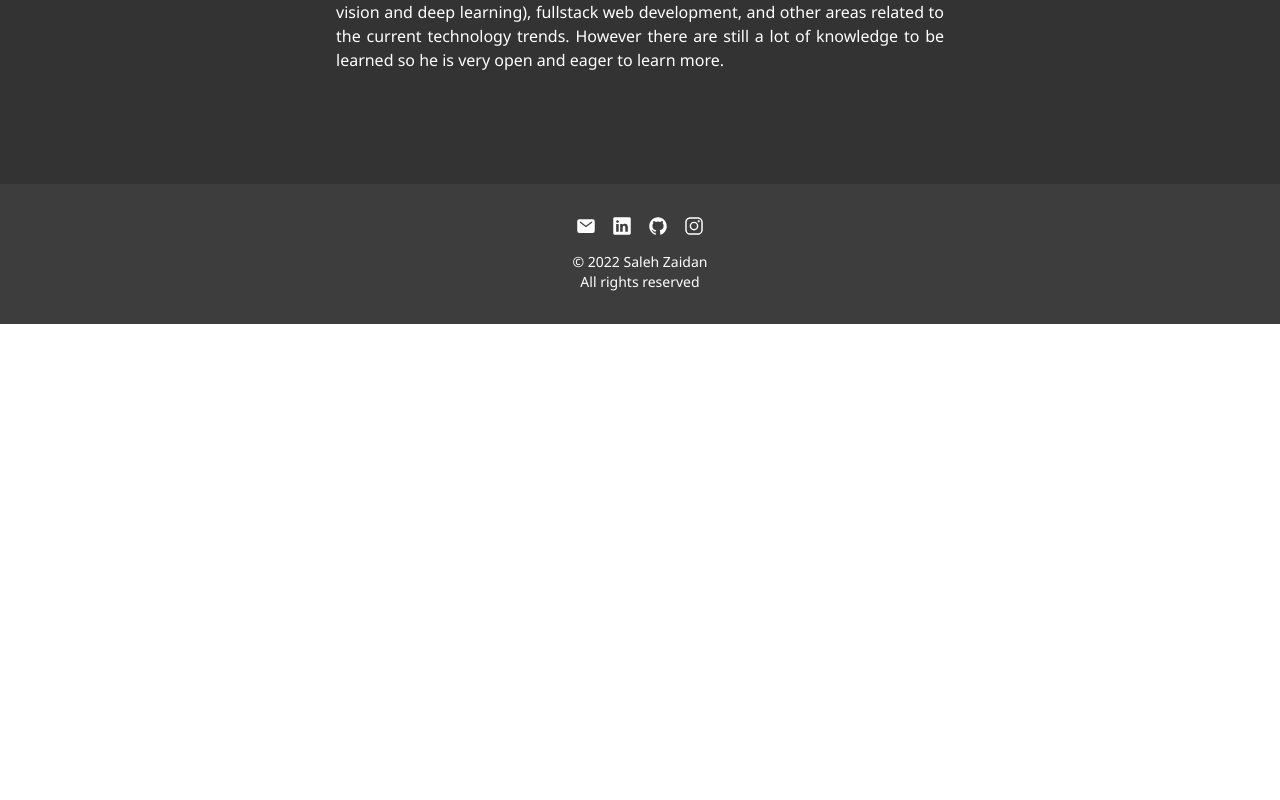
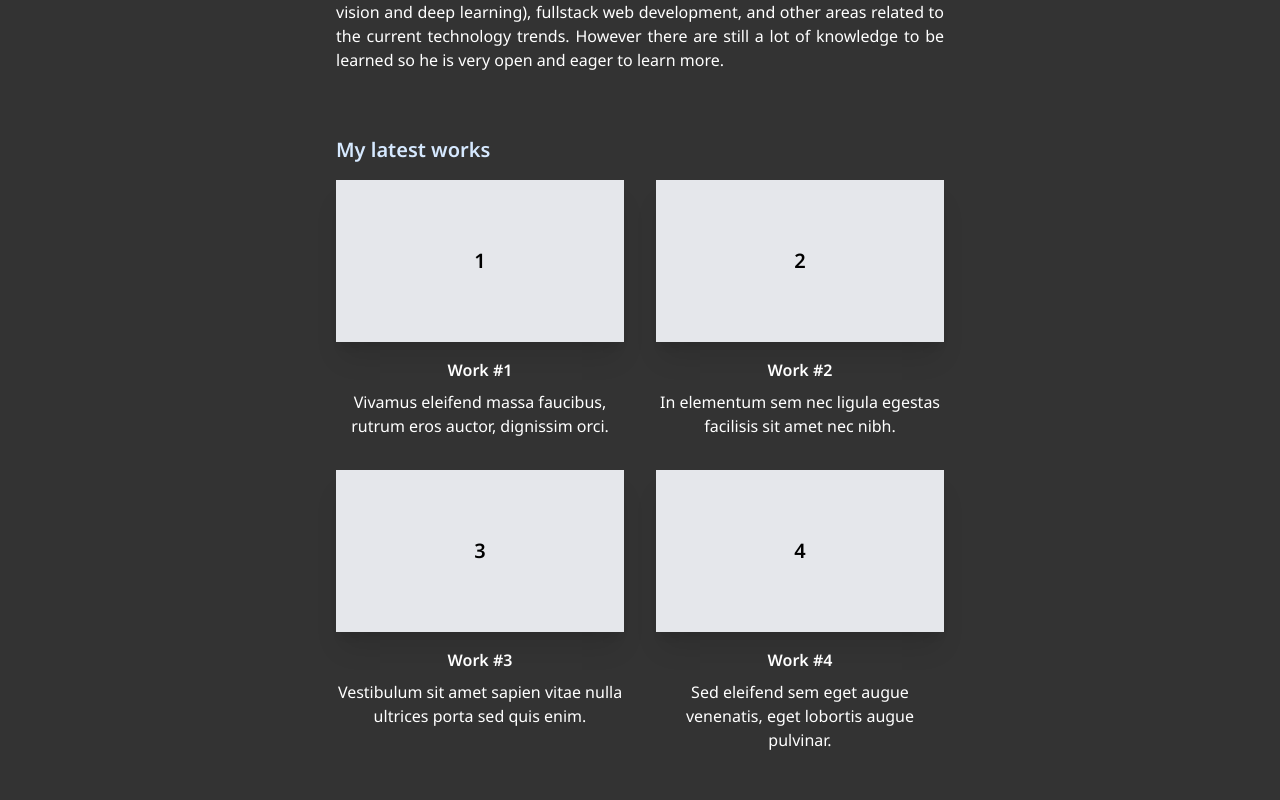
Before and after one commit to salehzaidan/personal-website, a Next.js app: page / in a window 1280 px wide. Shown: the part 620-1420 px from the top of the page. Before the commit the page ends 944 px from the top, so only its background shows below. Built offline with nearby package versions, Linux system fonts and the light colour scheme.

Commit message:
Create latest work section

```diff
--- a/pages/index.js
+++ b/pages/index.js
@@ -44,7 +44,7 @@ export default function Home() {
           />
         </section>
 
-        <section className="bg-darker py-7 text-white sm:py-28">
+        <section className="space-y-16 bg-darker py-7 text-white sm:py-28">
           <div className="mx-auto max-w-screen-sm px-4">
             <h2 className="mb-4 text-xl font-semibold text-primary">
               About me
@@ -57,6 +57,57 @@ export default function Home() {
               technology trends. However there are still a lot of knowledge to
               be learned so he is very open and eager to learn more.
             </p>
+          </div>
+
+          <div className="mx-auto max-w-screen-sm px-4">
+            <h2 className="mb-4 text-xl font-semibold text-primary">
+              My latest works
+            </h2>
+            <div className="grid grid-cols-[minmax(0,_320px)] justify-center gap-8 sm:grid-cols-2">
+              <article className="text-center">
+                <div className="flex aspect-video items-center justify-center bg-gray-200 text-center text-xl font-semibold text-black shadow-xl">
+                  1
+                </div>
+                <h3 className="mt-4 font-semibold">Work #1</h3>
+                <p className="mt-2">
+                  Vivamus eleifend massa faucibus, rutrum eros auctor, dignissim
+                  orci.
+                </p>
+              </article>
+
+              <article className="text-center">
+                <div className="flex aspect-video items-center justify-center bg-gray-200 text-center text-xl font-semibold text-black shadow-xl">
+                  2
+                </div>
+                <h3 className="mt-4 font-semibold">Work #2</h3>
+                <p className="mt-2">
+                  In elementum sem nec ligula egestas facilisis sit amet nec
+                  nibh.
+                </p>
+              </article>
+
+              <article className="text-center">
+                <div className="flex aspect-video items-center justify-center bg-gray-200 text-center text-xl font-semibold text-black shadow-xl">
+                  3
+                </div>
+                <h3 className="mt-4 font-semibold">Work #3</h3>
+                <p className="mt-2">
+                  Vestibulum sit amet sapien vitae nulla ultrices porta sed quis
+                  enim.
+                </p>
+              </article>
+
+              <article className="text-center">
+                <div className="flex aspect-video items-center justify-center bg-gray-200 text-center text-xl font-semibold text-black shadow-xl">
+                  4
+                </div>
+                <h3 className="mt-4 font-semibold">Work #4</h3>
+                <p className="mt-2">
+                  Sed eleifend sem eget augue venenatis, eget lobortis augue
+                  pulvinar.
+                </p>
+              </article>
+            </div>
           </div>
         </section>
       </main>
```
